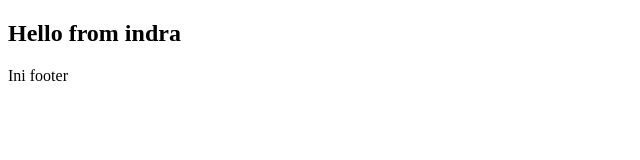
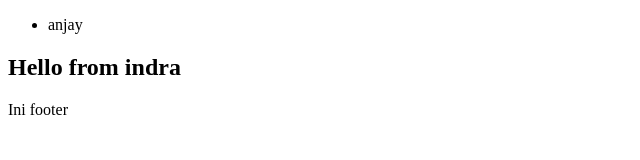
Before and after one commit to Mufacoderz/Test-Collav, a plain HTML site: page index.html in a window 1280 px wide. Shown: the whole page, without its empty margins (0-640 px from the left). Drawn offline with Linux system fonts and the light colour scheme.

Commit message:
feat nav 'anjay'

```diff
--- a/index.html
+++ b/index.html
@@ -6,7 +6,11 @@
     <title>Document</title>
 </head>
 <body>
-
+    <nav>
+        <ul>
+            <li>anjay</li>
+        </ul>
+    </nav>
     <div class="container">
         <div class="box"></div>
         <div class="box"></div>
@@ -14,6 +18,7 @@
     <section>
         <h1>Hello from indra</h1>
     </section>
+
     <footer>
         <p>Ini footer</p>
     </footer>
```
